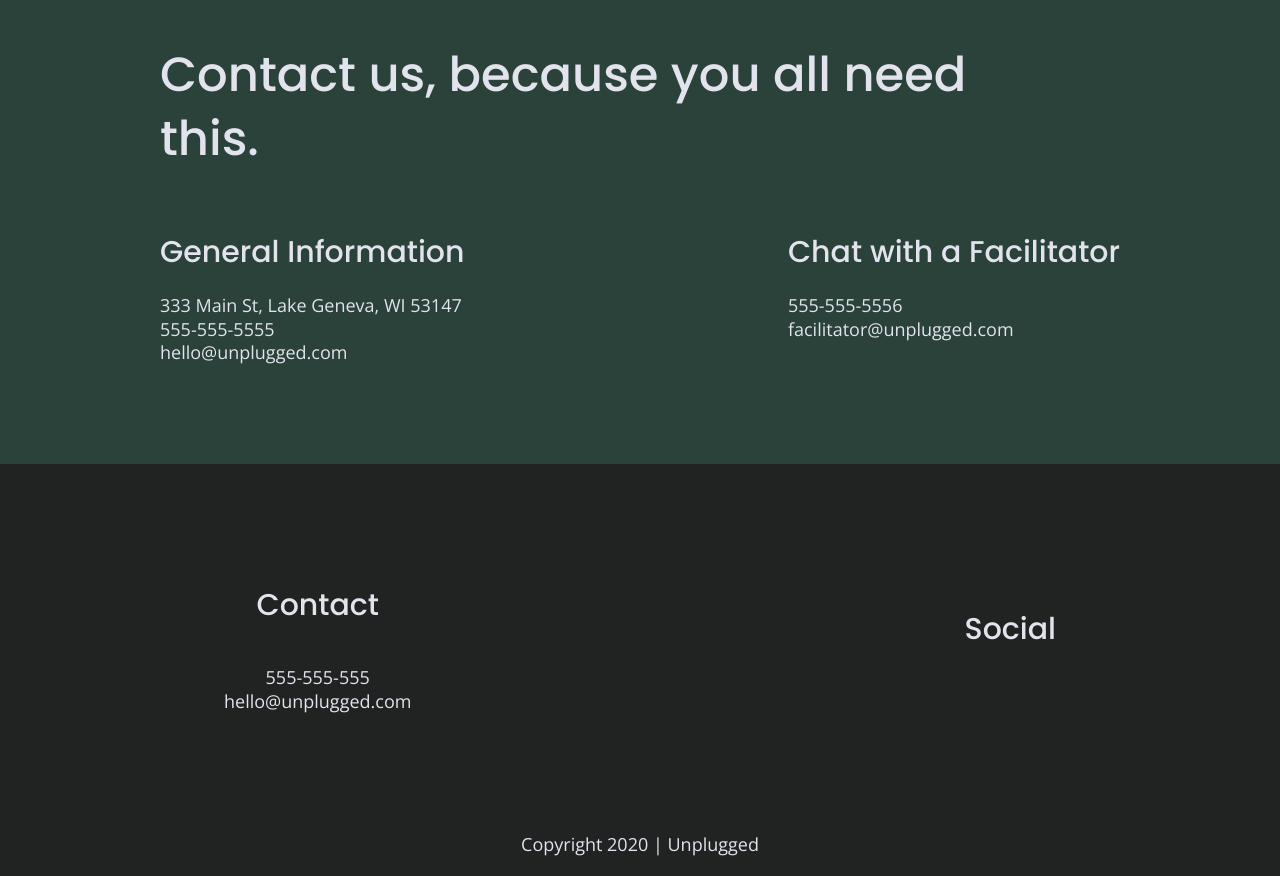
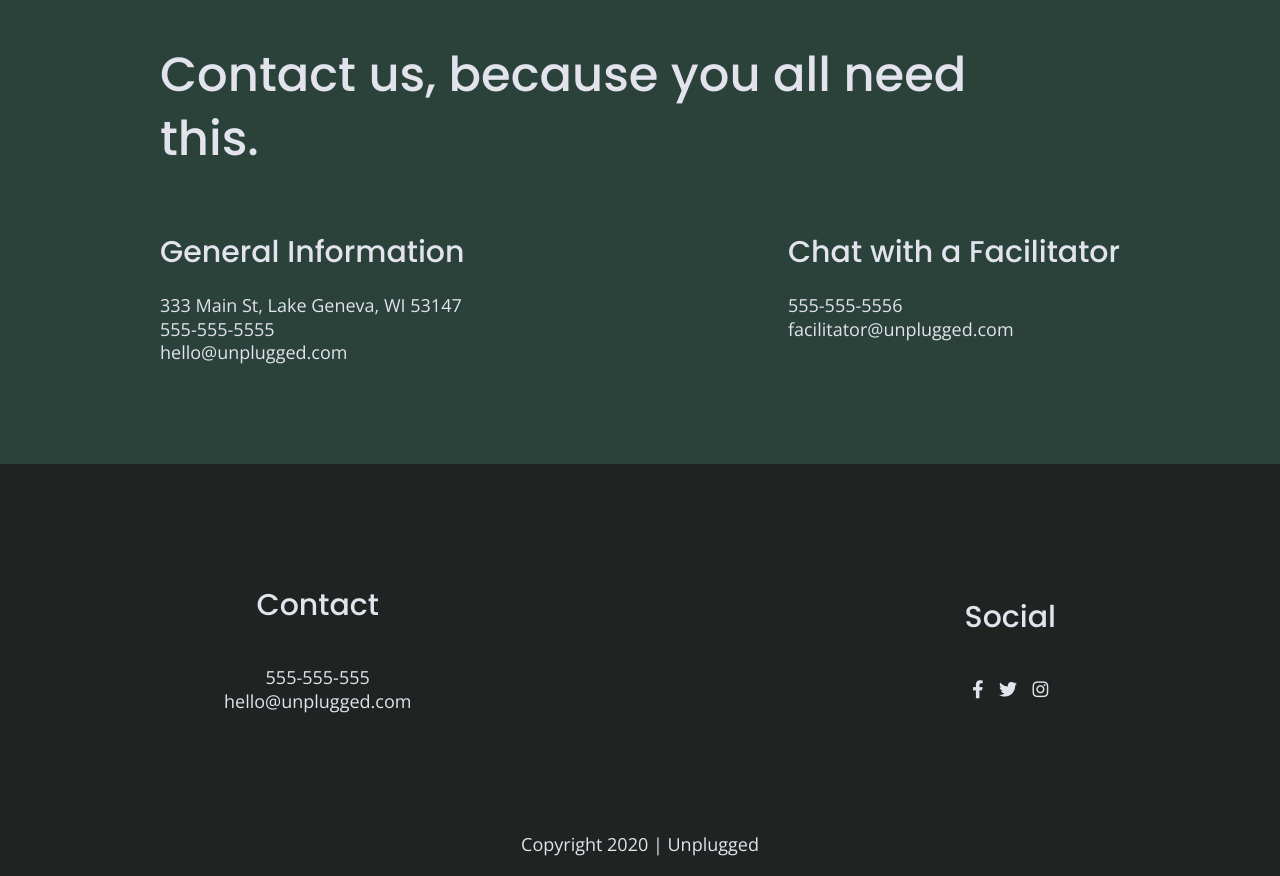
Before and after one commit to iremkenar/unplugged-2020-responsive-website, a plain HTML site: page about/index.html in a window 1280 px wide. Shown: the part 1255-2131 px from the top of the page. Drawn offline with nearby package versions, Linux system fonts and the light colour scheme.

Commit message:
Added social icons for footer

```diff
--- a/about/index.html
+++ b/about/index.html
@@ -109,13 +109,16 @@
             <h4>Social</h4>
             <div class="social-icons">
               <p>
-                <a href="https://www.facebook.com/Skillcrush/" target="_blank"></a>
+                <a href="https://www.facebook.com/Skillcrush/" target="_blank">
+                  <i class="fab fa-facebook-f"></i></a>
               </p>
               <p>
-                <a href="https://twitter.com/Skillcrush" target="_blank"></a>
+                <a href="https://twitter.com/Skillcrush" target="_blank">
+                  <i class="fab fa-twitter"></i></a>
               </p>
               <p>
-                <a href="https://www.instagram.com/skillcrush/" target="_blank"></a>
+                <a href="https://www.instagram.com/skillcrush/" target="_blank">
+                  <i class="fab fa-instagram"></i></a>
               </p>
             </div>
           </div>
```
Also changed, not shown: faq/index.html (+6 -3 lines), index.html (+3 -3 lines).
